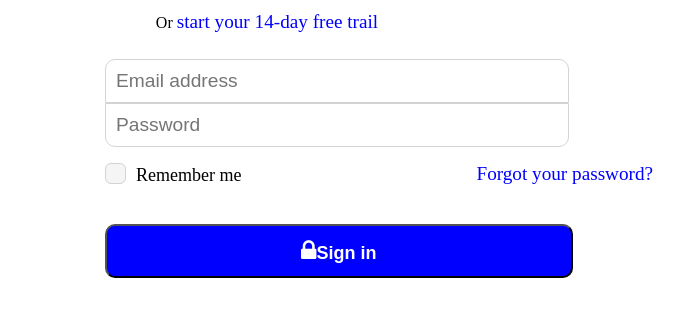
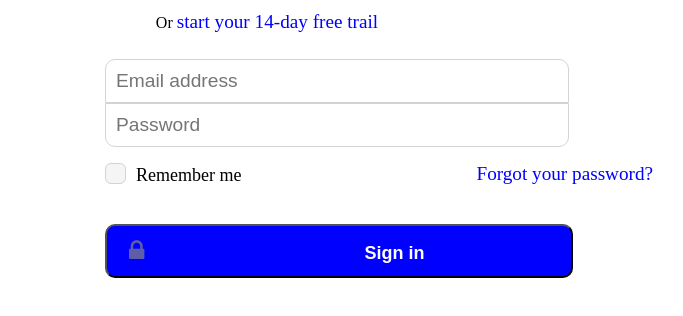
Before and after one commit to praveen760/User-Interface1, a plain HTML site: page index.html in a window 1280 px wide. Shown: the part 270-586 px from the top of the page, without its empty margins (373-1056 px from the left). Drawn offline with Linux system fonts and the light colour scheme.

Commit message:
Update style.css

```diff
--- a/style.css
+++ b/style.css
@@ -51,11 +51,16 @@ input{
     font-size:large;
 
 }
+i{
+    margin-left: 10px;
+    color:rgb(93, 93, 168);
+    margin-right: 220px;
+}
 .two{
     margin-left: 235px;
 }
 button{
-    text-align: center;
+    text-align: left;
     margin-left:470px;
     width: 37%;
     padding: 12px;
```
